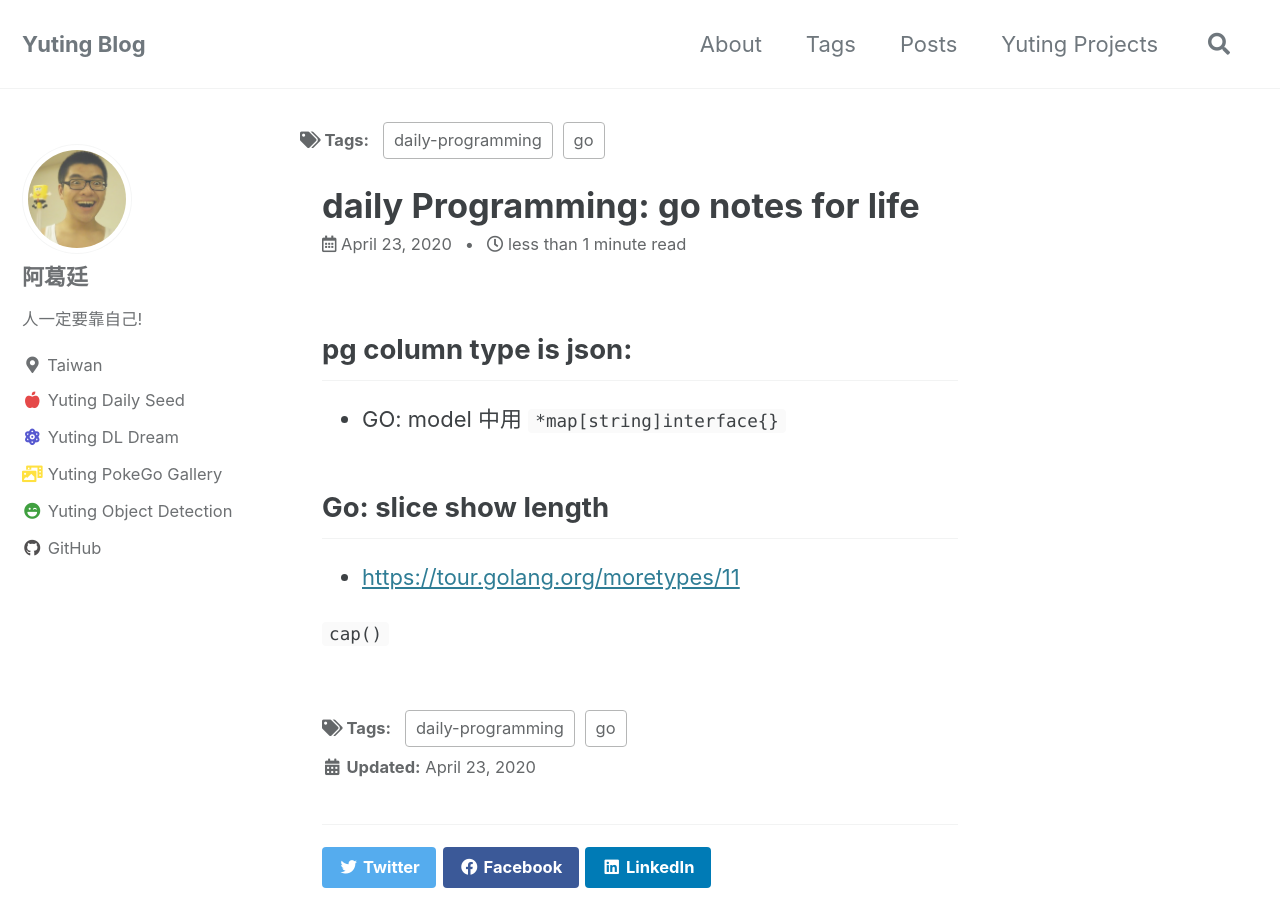
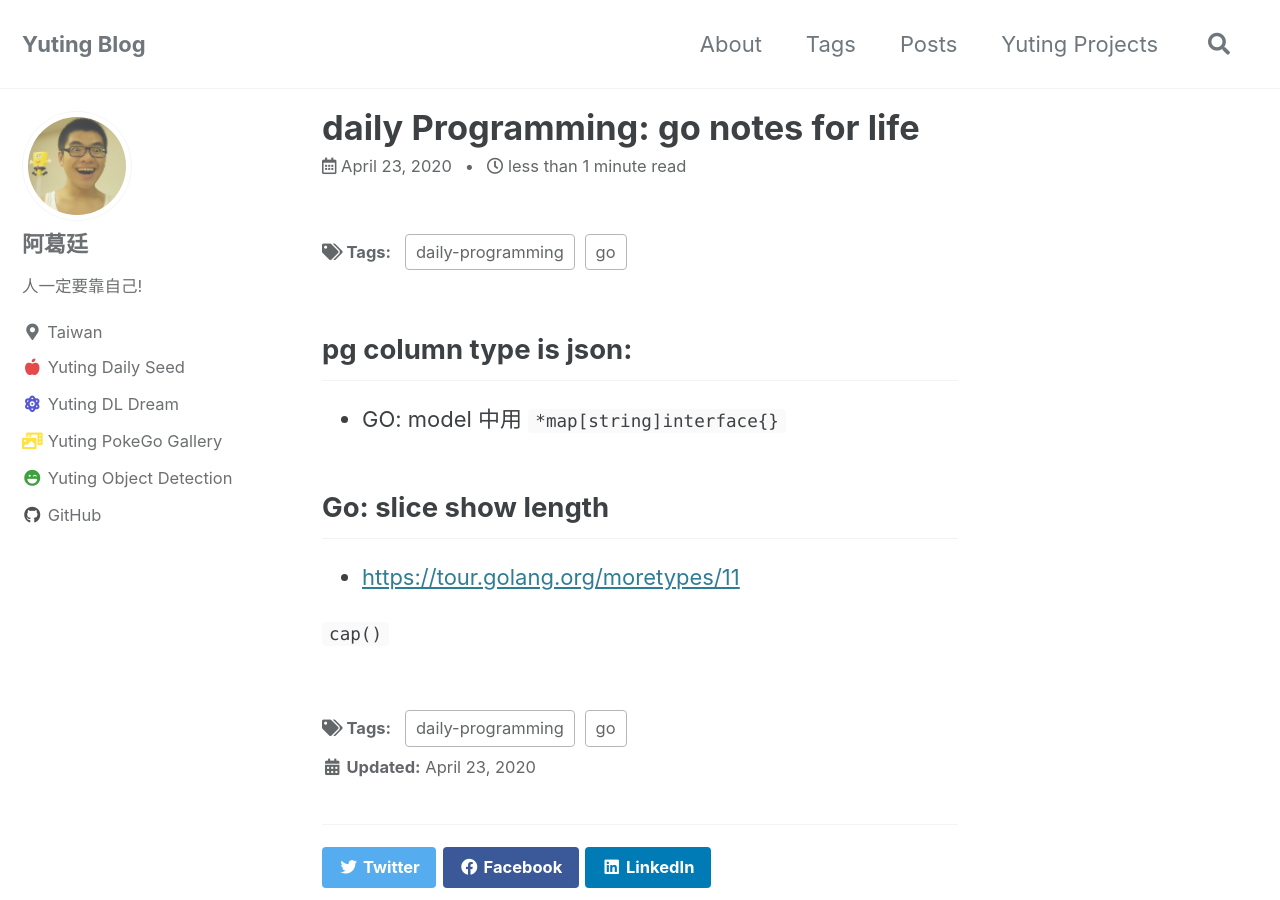
Before and after one commit to yuting3656/yutingblog, a Jekyll site: the page built from _posts/daily-programming/2020/2020-04-23-daily-pg-go-notes.md, in a window 1280 px wide and 900 px high. Built offline with Jekyll 4.4.1, drawn with Linux system fonts in a browser that asks for light colours; cached includes are drawn as plain includes; emoji names are drawn with the system emoji font.

Commit message:
[updaet] move tags block under title

```diff
--- a/_layouts/single.html
+++ b/_layouts/single.html
@@ -17,14 +17,6 @@
 <div id="main" role="main">
   {% include sidebar.html %}
 
-  <!-- 2021-12-10 custom-->
-  <header class="page__meta">
-    {% if site.data.ui-text[site.locale].meta_label %}
-      <h4 class="page__meta-title">{{ site.data.ui-text[site.locale].meta_label }}</h4>
-    {% endif %}
-    {% include page__taxonomy.html %}
-  </header>
-
   <article class="page h-entry" itemscope itemtype="https://schema.org/CreativeWork">
     {% if page.title %}<meta itemprop="headline" content="{{ page.title | markdownify | strip_html | strip_newlines | escape_once }}">{% endif %}
     {% if page.excerpt %}<meta itemprop="description" content="{{ page.excerpt | markdownify | strip_html | strip_newlines | escape_once }}">{% endif %}
@@ -40,6 +32,15 @@
           {% include page__meta.html %}
         </header>
       {% endunless %}
+
+      <!-- 2021-12-10 custom-->
+     <header class="page__meta">
+       {% if site.data.ui-text[site.locale].meta_label %}
+         <h4 class="page__meta-title">{{ site.data.ui-text[site.locale].meta_label }}</h4>
+       {% endif %}
+       {% include page__taxonomy.html %}
+     </header>
+      <!-- end  2021-12-10 custom-->
 
       <section class="page__content e-content" itemprop="text">
         {% if page.toc %}
```
